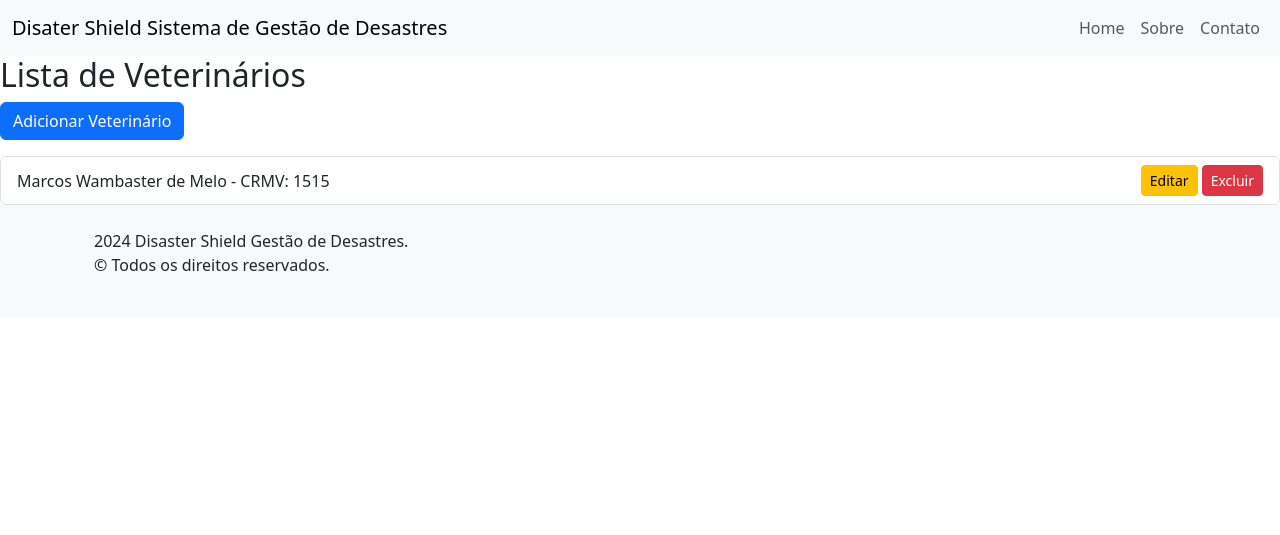
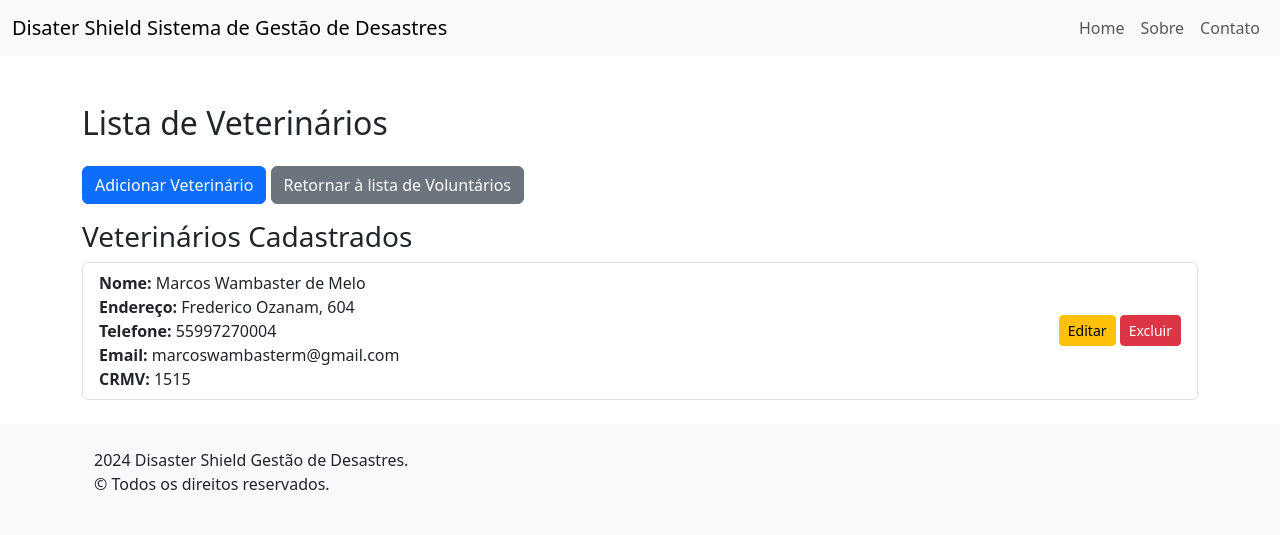
Before and after one commit to marcoswambasterm/CPPRI101---Noite---Marcos-W.-Melo, a Django app: page /voluntarios/veterinarios/ in a window 1280 px wide. Shown: the top 535 px of the page. Run offline with Django 5.2, Linux system fonts and the light colour scheme; data comes from the database, SQL or seed files in the repository; both versions use the stored data as it was after the commit.

Commit message:
ajuste de voluntarios

```diff
--- a/voluntarios/templates/lista_veterinarios.html
+++ b/voluntarios/templates/lista_veterinarios.html
@@ -3,12 +3,23 @@
 {% block title %}Lista de Veterinários{% endblock %}
 
 {% block content %}
-<h2>Lista de Veterinários</h2>
+<div class="container mt-5">
+    <h2 class="my-4">Lista de Veterinários</h2>
     <a href="{% url 'adicionar_veterinario' %}" class="btn btn-primary mb-3">Adicionar Veterinário</a>
-<ul class="list-group">
+    <a href="{% url 'lista_voluntarios' %}" class="btn btn-secondary mb-3">Retornar à lista de Voluntários</a>
+
+    {% if veterinarios %}
+        <h3>Veterinários Cadastrados</h3>
+        <ul class="list-group mb-4">
             {% for veterinario in veterinarios %}
                 <li class="list-group-item d-flex justify-content-between align-items-center">
-        {{ veterinario.nome }} - CRMV: {{ veterinario.crmv }}
+                    <div>
+                        <strong>Nome:</strong> {{ veterinario.nome }}<br>
+                        <strong>Endereço:</strong> {{ veterinario.endereco }}<br>
+                        <strong>Telefone:</strong> {{ veterinario.telefone }}<br>
+                        <strong>Email:</strong> {{ veterinario.email }}<br>
+                        <strong>CRMV:</strong> {{ veterinario.crmv }}
+                    </div>
                     <div>
                         <a href="{% url 'editar_veterinario' veterinario.pk %}" class="btn btn-warning btn-sm">Editar</a>
                         <a href="{% url 'excluir_veterinario' veterinario.pk %}" class="btn btn-danger btn-sm">Excluir</a>
@@ -16,4 +27,10 @@
                 </li>
             {% endfor %}
         </ul>
+    {% else %}
+        <div class="alert alert-info" role="alert">
+            Não há veterinários cadastrados no sistema.
+        </div>
+    {% endif %}
+</div>
 {% endblock %}
--- a/voluntarios/views.py
+++ b/voluntarios/views.py
@@ -112,8 +112,10 @@ def editar_veterinario(request, pk):
 
 def excluir_veterinario(request, pk):
     veterinario = get_object_or_404(Veterinario, pk=pk)
-    veterinario.delete()
-    return redirect('listar_veterinarios')
+    if request.method == "POST":
+        veterinario.delete()
+        return redirect('listar_veterinarios')
+    return render(request, './confirm_delete_veterinarios.html', {'obj': veterinario})
 
 # Atendentes
 def listar_atendentes(request):
```
Also changed, not shown: voluntarios/templates/confirm_delete_veterinarios.html (added, +13 -0 lines), db.sqlite3. Lines whose indentation alone changed are shown as unchanged.
